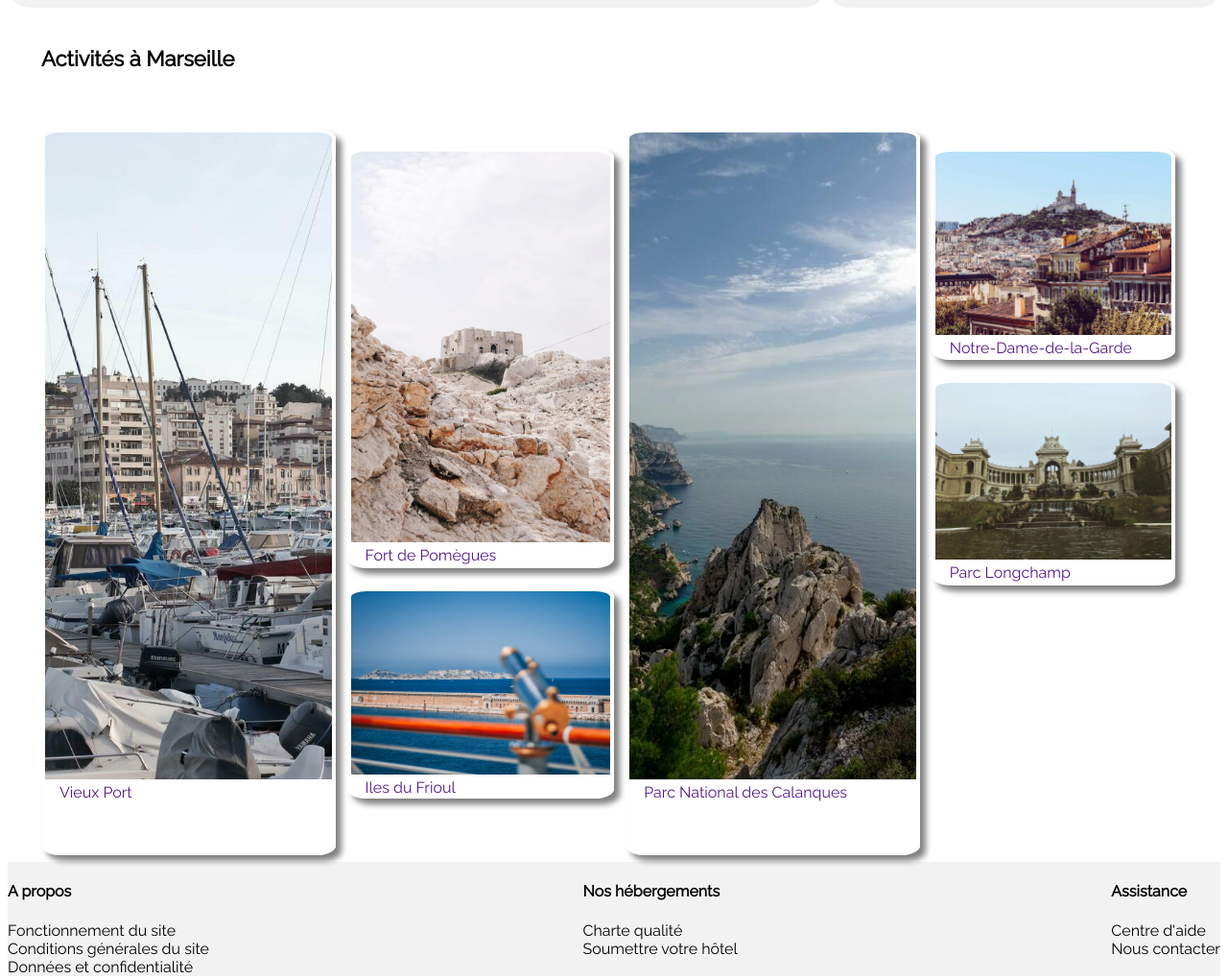
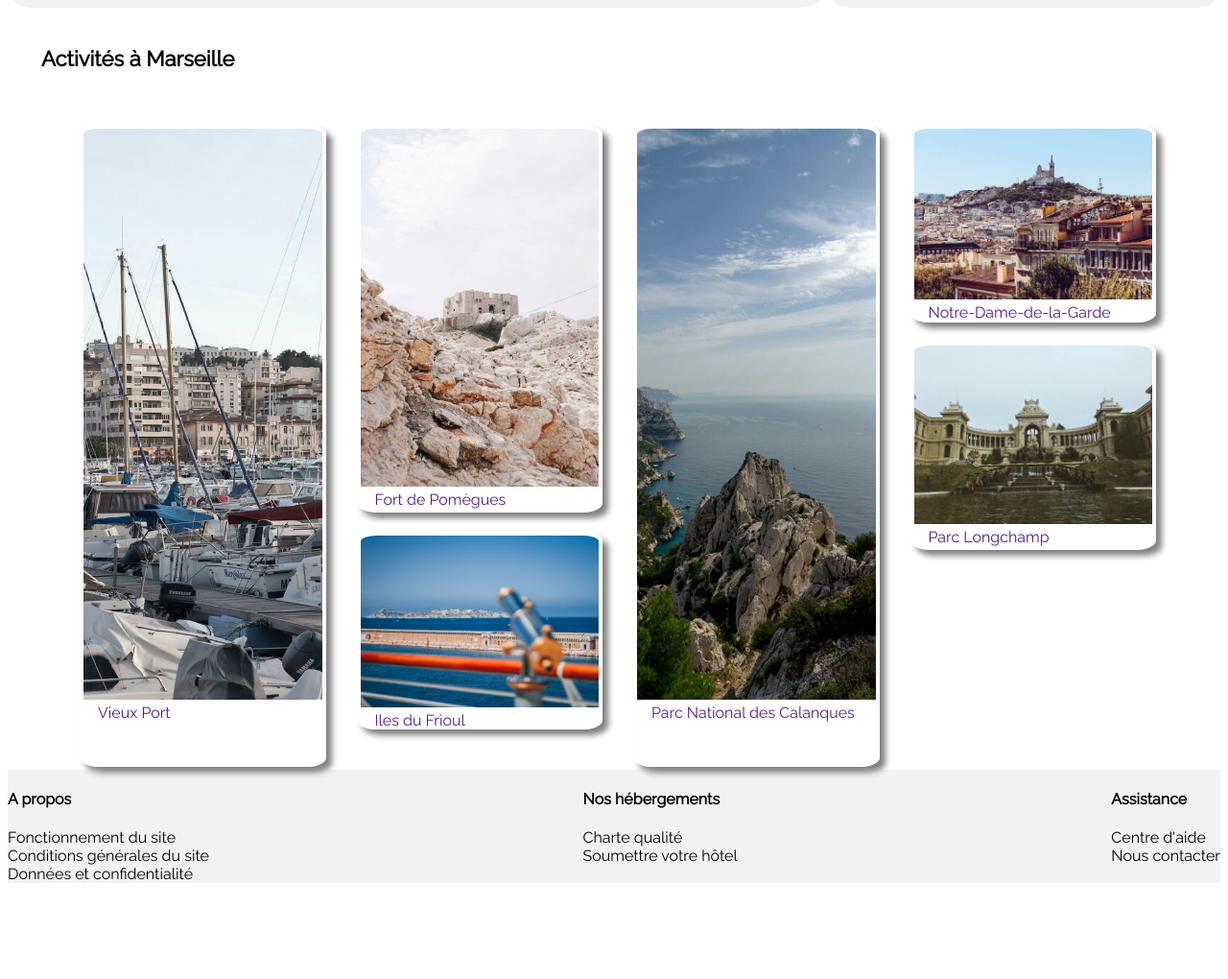
Before and after one commit to CathelineOnceUponATime/CathelineGrappin_2_20082021, a plain HTML site: page index.html in a window 1280 px wide. Shown: the part 1307-2327 px from the top of the page at 96% size. After the commit the page ends 2235 px from the top, so only its background shows below. Drawn offline with Linux system fonts and the light colour scheme.

Commit message:
rajout equivalence pour les activités

```diff
--- a/index.html
+++ b/index.html
@@ -247,7 +247,7 @@
     <article id="activites-marseille" class="activites">
         <h2> Activités à Marseille </h2>
         <figure class="ensemble-activites">
-            <a href="">
+            <a class="equivalent" href="">
                 <figure class="hotel agrandi">
                     <img src="./images/activites/3_medium/reno-laithienne-QUgJhdY5Fyk-unsplash.jpg"
                         alt="Image Vieux Port">
@@ -257,7 +257,7 @@
                 </figure>
             </a>
 
-            <figure class="en-colonne">
+            <figure class="en-colonne equivalent">
                 <a href="">
                     <figure class="hotel">
                         <img src="./images/activites/3_medium/paul-hermann-QFTrLdQIRhI-unsplash.jpg"
@@ -277,7 +277,7 @@
                     </figure>
                 </a>
             </figure>
-            <a href="">
+            <a class="equivalent" href="">
                 <figure class="hotel agrandi">
                     <img src="./images/activites/3_medium/kilyan-sockalingum-NR8-cBCN3aI-unsplash.jpg"
                         alt="Image Parc National des Calanques">
@@ -286,7 +286,7 @@
                     </figcaption>
                 </figure>
             </a>
-            <figure class="en-colonne">
+            <figure class="en-colonne equivalent">
                 <a href="">
                     <figure class="hotel notre-dame">
                         <img src="./images/activites/3_medium/florian-wehde-xW9e8gdotxI-unsplash.jpg"
--- a/style.css
+++ b/style.css
@@ -226,7 +226,7 @@ figure.legende-droite
 {
     display: flex;
     flex-flow: column;
-    height: 30%;
+    height: 100%;
 }
 .ensemble-activites
 {
@@ -237,10 +237,9 @@ figure.legende-droite
     margin: 20px 0 20px 0;
     width: 100%;
 }
-.ensemble-activites a
+.equivalent
 {
     width: 25%;
-    min-width: 25%;
 }
 .agrandi
 {
@@ -261,7 +260,7 @@ figure.legende-droite
 }
 .en-colonne
 {
-    margin: 0%;
+    margin: 0;
 }
 .activites img
 {
@@ -292,8 +291,9 @@ article
     overflow: auto;
     text-align: start;
     border: 4px white solid;
+
 }
-figure:active
+.hotel:active
 {
     color:springgreen;
 }
@@ -459,10 +459,11 @@ a
         display: flex;
         flex-flow: row nowrap;
     }
-    .activites figure
+    .equivalent
     {
-        margin: 20px;
+        margin: 0 20px 0 20px;
     }
+
     .en-colonne
     {
         flex-direction: column;
```
